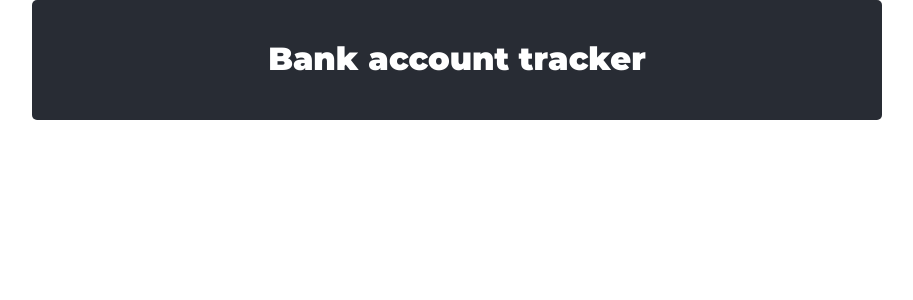
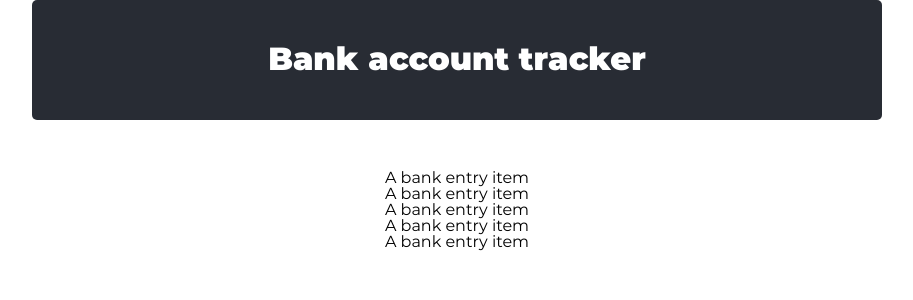
Before and after one commit to lucas-mancini/bank-account-tracker, a React (Create React App) app: page / in a window 1280 px wide. Shown: the top 300 px of the page, without its empty margins (183-1096 px from the left). Built offline with nearby package versions, Linux system fonts and the light colour scheme.

Commit message:
Adding basic components and adding some hardcoded data.

```diff
--- a/src/App.scss
+++ b/src/App.scss
@@ -17,4 +17,5 @@
   justify-content: center;
   color: white;
   border-radius: 5px;
+  margin-bottom: 50px;
 }
--- a/src/App.tsx
+++ b/src/App.tsx
@@ -1,4 +1,5 @@
 import React from 'react'
+import BankEntryList from './components/BankEntryList'
 import './App.scss'
 
 const App: React.FC = () => {
@@ -7,6 +8,7 @@ const App: React.FC = () => {
       <header className="App-header">
         <h1 className="App-title">Bank account tracker</h1>
       </header>
+      <BankEntryList />
     </div>
   )
 }
--- /dev/null
+++ b/src/components/BankEntryItem.scss
@@ -0,0 +1,2 @@
+.BankEntryItem {
+}
--- /dev/null
+++ b/src/components/BankEntryItem.tsx
@@ -0,0 +1,22 @@
+import React from 'react'
+import './BankEntryItem.scss'
+
+/* public interfaces */
+export interface AccountBalance {
+  bankAccountId: string
+  amount: number
+}
+
+export interface BankEntry {
+  id: string
+  date: Date
+  balances: AccountBalance[]
+}
+
+const BankEntryItem: React.FC<{ bankEntry: BankEntry }> = ({ bankEntry }) => {
+  console.log(bankEntry)
+
+  return <div className="BankEntryItem">A bank entry item</div>
+}
+
+export default BankEntryItem
--- /dev/null
+++ b/src/components/BankEntryList.scss
@@ -0,0 +1,2 @@
+.BankEntryList {
+}
--- /dev/null
+++ b/src/components/BankEntryList.tsx
@@ -0,0 +1,73 @@
+import React, { useState } from 'react'
+import BankEntryItem, { BankEntry } from './BankEntryItem'
+import './BankEntryList.scss'
+
+const INITIAL_ENTRIES = [
+  {
+    id: '1df6edf5-0fd2-4c5f-8208-5b84fc5a9f00',
+    date: new Date('June 30, 2017'),
+    balances: [
+      { bankAccountId: 'Galicia', amount: 34817.8 },
+      { bankAccountId: 'DB', amount: 642.88 },
+      { bankAccountId: 'CommBank', amount: 28023.47 },
+      { bankAccountId: 'Citi', amount: 2696.01 }
+    ]
+  },
+  {
+    id: '6abb27f3-2bd7-47b7-a910-beda0ac33c79',
+    date: new Date('July 31, 2017'),
+    balances: [
+      { bankAccountId: 'Galicia', amount: 25662.51 },
+      { bankAccountId: 'DB', amount: 432.75 },
+      { bankAccountId: 'CommBank', amount: 26806.55 },
+      { bankAccountId: 'Citi', amount: 1725.3 }
+    ]
+  },
+  {
+    id: '6bacd9a2-6988-439a-be2a-ee6542100043',
+    date: new Date('August 31, 2017'),
+    balances: [
+      { bankAccountId: 'Galicia', amount: 20183.94 },
+      { bankAccountId: 'DB', amount: 590.72 },
+      { bankAccountId: 'CommBank', amount: 26792 },
+      { bankAccountId: 'Citi', amount: 1000.23 },
+      { bankAccountId: 'PayPal', amount: 5372.15 }
+    ]
+  },
+  {
+    id: '2ec8052b-1f4a-4ec8-bb33-b52e1eb90eb6',
+    date: new Date('September 30, 2017'),
+    balances: [
+      { bankAccountId: 'Galicia', amount: 26717.84 },
+      { bankAccountId: 'DB', amount: 994.7 },
+      { bankAccountId: 'CommBank', amount: 26146.74 },
+      { bankAccountId: 'Citi', amount: 2014.66 },
+      { bankAccountId: 'PayPal', amount: 9183.1 }
+    ]
+  },
+  {
+    id: '96b1c77d-af94-45e6-9218-746eb2903ea4',
+    date: new Date('October 31, 2017'),
+    balances: [
+      { bankAccountId: 'Galicia', amount: 17875.25 },
+      { bankAccountId: 'DB', amount: 1302.74 },
+      { bankAccountId: 'CommBank', amount: 26134.35 },
+      { bankAccountId: 'Citi', amount: 2990.5 },
+      { bankAccountId: 'PayPal', amount: 12142.26 }
+    ]
+  }
+]
+
+const BankEntryList: React.FC = () => {
+  const [entryItems] = useState<BankEntry[]>(INITIAL_ENTRIES)
+
+  return (
+    <section className="BankEntryList">
+      {entryItems.map(item => (
+        <BankEntryItem key={item.id} bankEntry={item} />
+      ))}
+    </section>
+  )
+}
+
+export default BankEntryList
```
Also changed, not shown: src/config/BankAccounts.tsx (added, +54 -0 lines).
